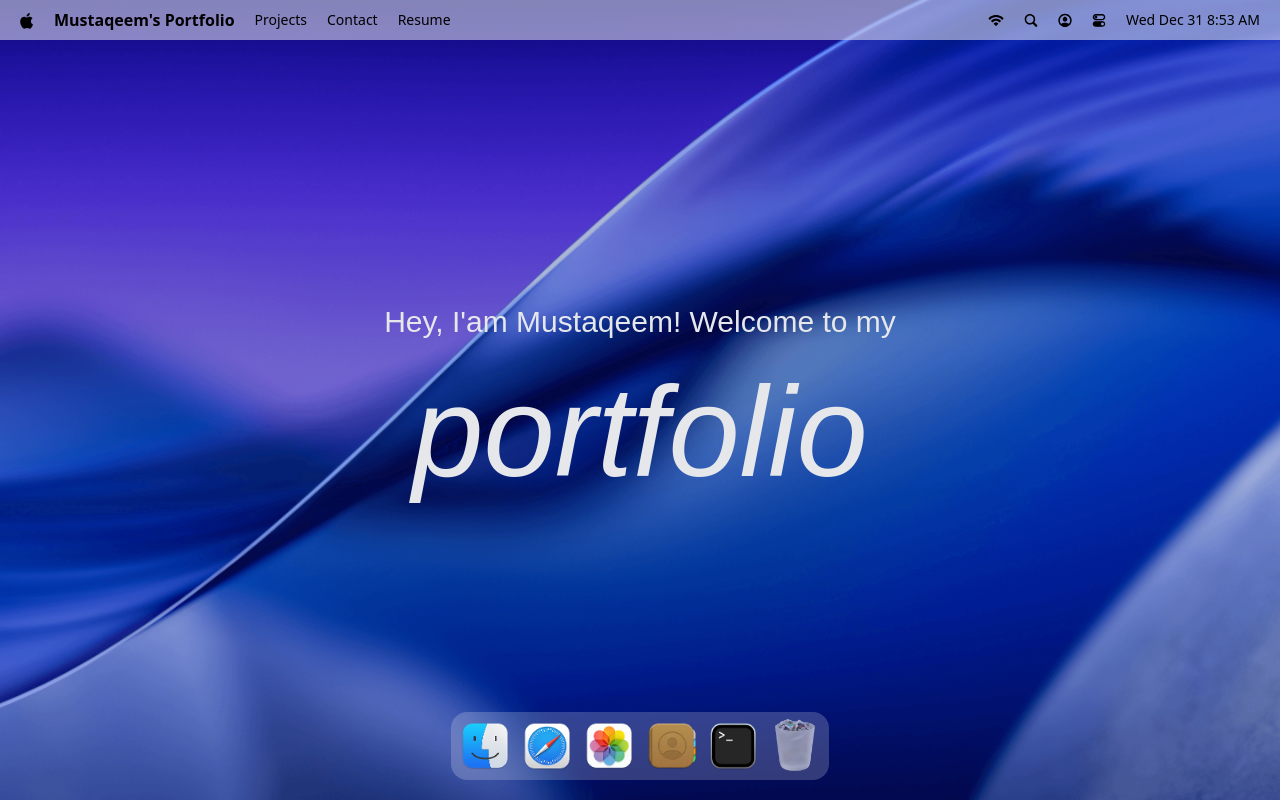
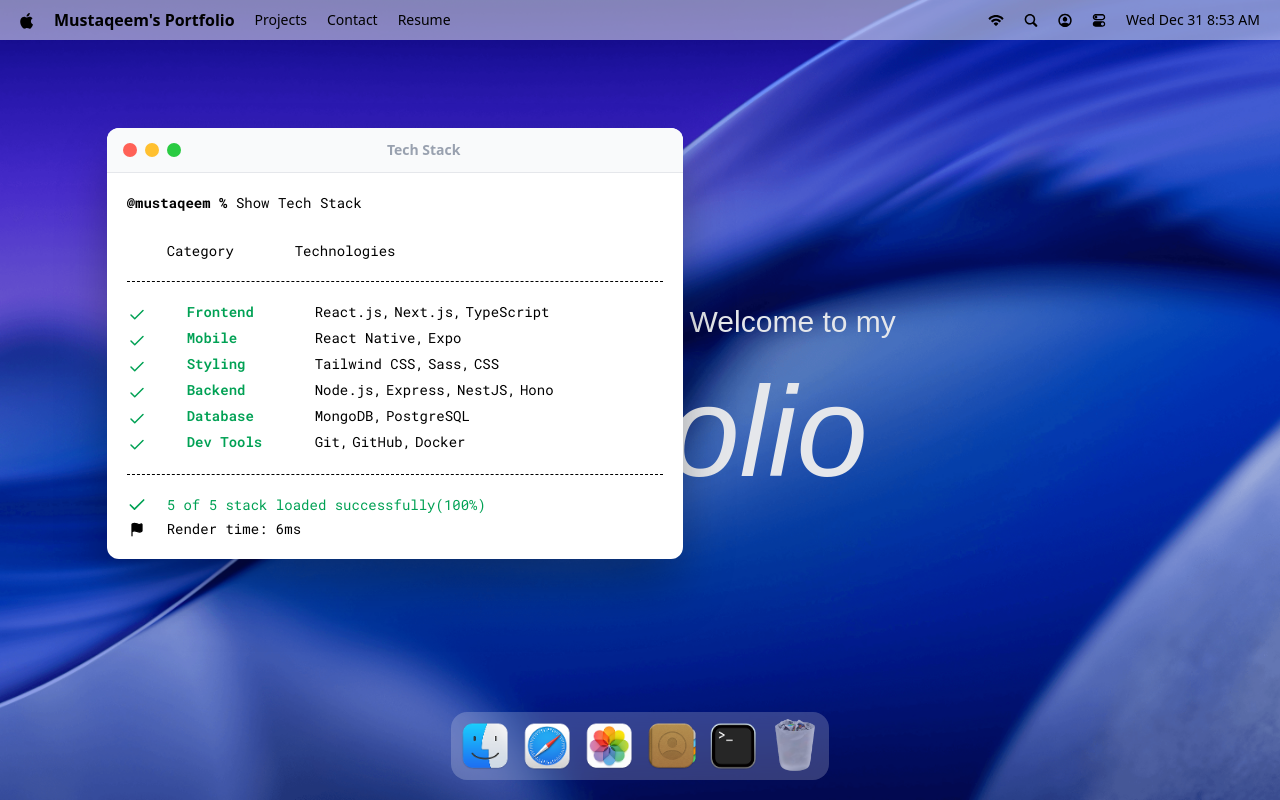
Before and after one commit to Mustaqeem-Ahmad/MacOS-Portfolio, a React (Vite) app: page / in a window 1280 px wide. Both pictures are taken after a click on the button 733 px from the left and 746 px from the top of the page. Built offline with nearby package versions, Linux system fonts and the light colour scheme; a web font is replaced by a local one.

Commit message:
implement a hoc for managing window states and the first window-terminal

```diff
--- a/src/App.jsx
+++ b/src/App.jsx
@@ -1,4 +1,9 @@
+import gsap from "gsap"
+import { Draggable } from "gsap/Draggable"
 import { Dock, Navbar, Welcome } from "#components"
+import { Terminal } from "#windows"
+
+gsap.registerPlugin(Draggable)
 
 const App = () => {
   return (
@@ -6,6 +11,8 @@
       <Navbar/>
       <Welcome/>
       <Dock/>
+
+      <Terminal/>
     </main>
   )
 }
--- /dev/null
+++ b/src/components/WindowControls.jsx
@@ -0,0 +1,17 @@
+import useWindowStore from '#store/window'
+import React from 'react'
+
+const WindowControls = ({ target }) => {
+
+const { closeWindow } = useWindowStore()
+
+  return (
+    <div id='window-controls' >
+      <div className='close'  onClick={()=> closeWindow(target)} />
+      <div className='minimize' />
+      <div className='maximize' />
+    </div>
+  )
+}
+
+export default WindowControls
--- a/src/components/index.js
+++ b/src/components/index.js
@@ -1,5 +1,6 @@
 import Navbar from "./Navbar";
 import Welcome from "./Welcome";
 import Dock from "./Dock";
+import WindowControls from "./WindowControls";
 
-export{ Navbar, Welcome, Dock}
+export{ Navbar, Welcome, Dock, WindowControls}
--- /dev/null
+++ b/src/hoc/WindowWrapper.jsx
@@ -0,0 +1,63 @@
+import useWindowStore from '#store/window'
+import { useGSAP } from '@gsap/react'
+import gsap from 'gsap'
+import { Draggable } from 'gsap/all'
+import React, { useLayoutEffect, useRef } from 'react'
+
+const WindowWrapper = (Component,windowKey) => {
+
+const Wrapped = (props)=>{
+
+    const {focusWindow, windows} = useWindowStore()
+    const {isOpen, zIndex } = windows[windowKey]
+    const ref = useRef(null)
+
+    useGSAP(()=>{
+
+      const el = ref.current ;
+
+      if(!el || !isOpen) return;
+
+      el.style.display = "block";
+
+      gsap.fromTo(el,
+         {scale: 0.8, opacity:0, y:40},
+         {scale: 1, opacity:1, y:0, duration:0.3, ease: "power3.out"}
+        )
+
+    },[isOpen])
+
+    useGSAP(()=>{
+      const el = ref.current
+      if(!el) return;
+
+     const [instance] = Draggable.create(el,{onPress: ()=> focusWindow(windowKey)})
+
+     return ()=> instance.kill()
+    },[])
+
+    useLayoutEffect(()=>{
+      const el =ref.current;
+
+      if(!el) return;
+      el.style.display = isOpen ? "block" : "none"
+    },[isOpen])
+
+
+    return (<section
+    id={windowKey}
+    ref={ref}
+    style={{ zIndex }}
+    className='absolute'
+    >
+    <Component {...props}/>
+    </section>
+    )
+}
+
+Wrapped.displayName = `WindowWrapper(${Component.displayName || Component.name || "Component"})`
+
+  return Wrapped
+}
+
+export default WindowWrapper
--- /dev/null
+++ b/src/windows/Terminal.jsx
@@ -0,0 +1,65 @@
+import React from 'react'
+import { techStack } from '#constants'
+import WindowWrapper from '#hoc/WindowWrapper'
+import { Check, Flag } from 'lucide-react'
+import WindowControls from '#components/WindowControls'
+
+const Terminal = () => {
+  return (
+    <>
+      {/* Window Header */}
+      <div id="window-header">
+       <WindowControls target="terminal" />
+        <h2>Tech Stack</h2>
+      </div>
+
+      {/* Terminal Content */}
+      <div className="techstack">
+        <p>
+          <span className="font-bold">@mustaqeem % </span>
+          Show Tech Stack
+        </p>
+
+        {/* Labels */}
+        <div className="label">
+          <p className="w-32">Category</p>
+          <p>Technologies</p>
+        </div>
+
+        {/* Tech Stack List */}
+        <ul className="content">
+          {techStack.map(({ category, items }) => (
+            <li key={category} className="flex items-start">
+              <Check className="check mt-1" size={18} />
+
+              <div className="flex ms-5">
+                <h3>{category}</h3>
+
+                <p className="flex gap-1 flex-wrap">
+                  {items.map((item, i) => (
+                    <span key={i}>
+                      {item}
+                      {i < items.length - 1 && ','}
+                    </span>
+                  ))}
+                </p>
+              </div>
+            </li>
+          ))}
+        </ul>
+        <div className='footnote'>
+         <p>
+            <Check size={20} /> 5 of 5 stack loaded successfully(100%)
+         </p>
+         <p className='text-black'>
+            <Flag size={15} fill='black' />
+            Render time: 6ms
+         </p>
+        </div>
+      </div>
+    </>
+  )
+}
+
+const TerminalWindow = WindowWrapper(Terminal, 'terminal')
+export default TerminalWindow
--- /dev/null
+++ b/src/windows/index.js
@@ -0,0 +1,4 @@
+import Terminal from "./Terminal";
+
+
+export { Terminal }
```
